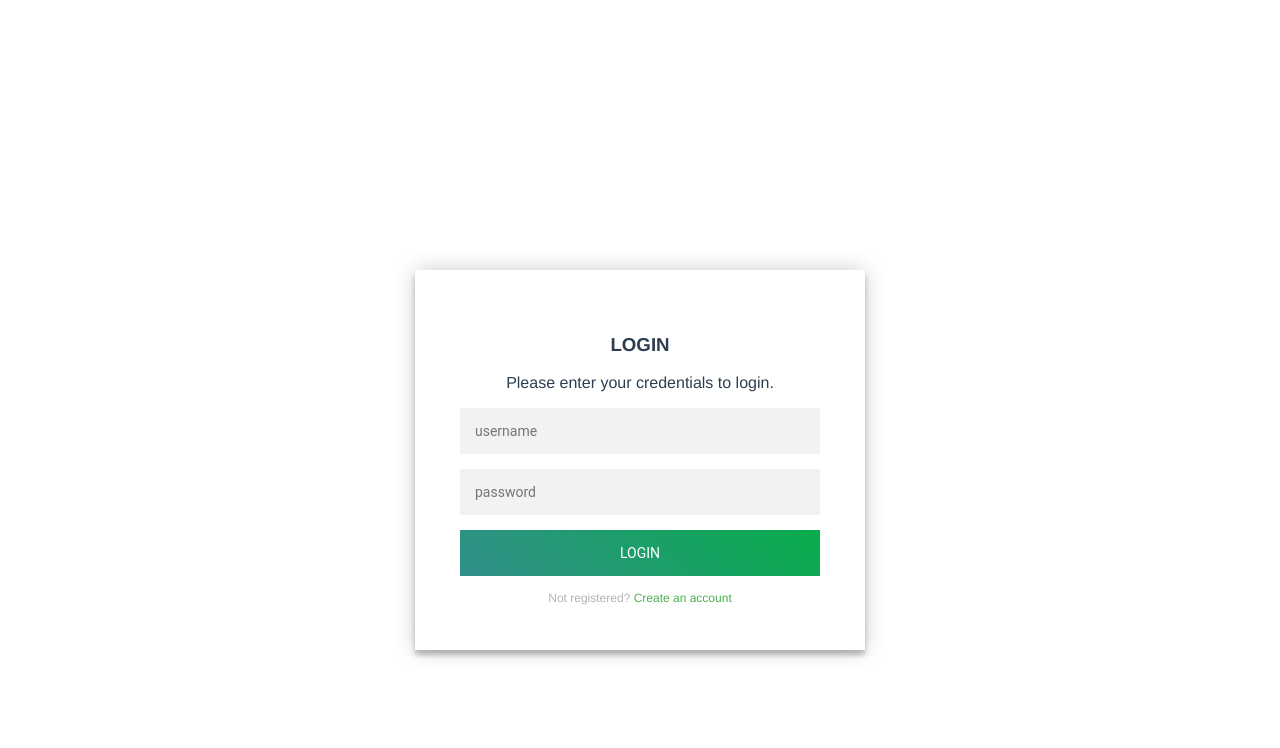
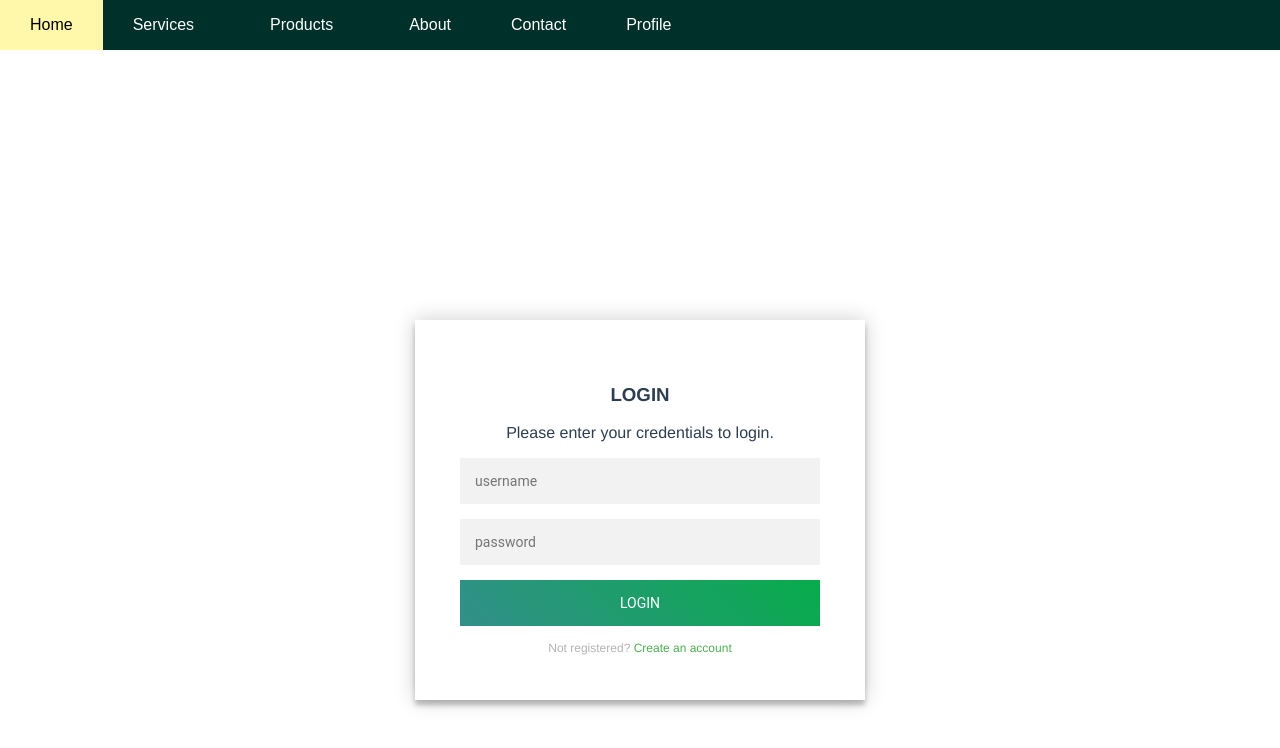
Before and after one commit to mukhtar-dewsolutions/vue-training, a Vue app in the folder login-task/: page / in a window 1280 px wide. Shown: the top 748 px of the page. Built offline with nearby package versions, Linux system fonts and the light colour scheme; the HTML template or start-up script is replaced by a standard one.

Commit message:
navbar added

```diff
--- a/login-task/src/App.vue
+++ b/login-task/src/App.vue
@@ -1,16 +1,25 @@
 <template>
   <div>
+    <NavbarMain />
     <router-view />
   </div>
 </template>
 
 <script>
+import NavbarMain from "./components/NavbarMain.vue";
+
 export default {
   name: "App",
+  components: {
+    NavbarMain,
+  },
 };
 </script>
 
 <style>
+body {
+  margin: 0px;
+}
 #app {
   font-family: Avenir, Helvetica, Arial, sans-serif;
   -webkit-font-smoothing: antialiased;
--- /dev/null
+++ b/login-task/src/components/NavbarMain.vue
@@ -0,0 +1,102 @@
+<template>
+  <div class="navbar">
+    <a href="#home">Home</a>
+    <a href="#services">Services</a>
+    <div class="dropdown">
+      <button class="dropbtn">
+        Products
+        <i class="fa fa-caret-down"></i>
+      </button>
+      <div class="dropdown-content">
+        <a href="#">Link 1</a>
+        <a href="#">Link 2</a>
+        <a href="#">Link 3</a>
+      </div>
+    </div>
+    <a href="#about">About</a>
+    <a href="#contact">Contact</a>
+    <a href="#profile">Profile</a>
+  </div>
+</template>
+
+<script>
+import { defineComponent } from "vue";
+
+export default defineComponent({
+  setup() {
+    return;
+  },
+});
+</script>
+
+<style scoped>
+* {
+  margin: 0px;
+}
+
+.navbar {
+  overflow: hidden;
+  background-color: #00302a;
+  font-family: Arial, Helvetica, sans-serif;
+}
+
+.navbar a {
+  float: left;
+  font-size: 16px;
+  color: white;
+  text-align: center;
+  padding: 16px 30px;
+  text-decoration: none;
+}
+
+.dropdown {
+  float: left;
+  overflow: hidden;
+  text-align: center;
+  padding: 0px 30px;
+}
+
+.dropdown .dropbtn {
+  font-size: 16px;
+  border: none;
+  outline: none;
+  color: white;
+  padding: 16px 16px;
+  background-color: inherit;
+  font-family: inherit;
+  margin: 0;
+}
+
+.navbar a:hover,
+.dropdown:hover .dropbtn {
+  background-color: #fff8ab;
+  color: black;
+}
+
+.dropdown-content {
+  display: none;
+  position: absolute;
+  background-color: #f9f9f9;
+  box-shadow: 0px 8px 16px 0px rgba(0, 0, 0, 0.2);
+  z-index: 1;
+  border-radius: 0px 0px 5px 5px;
+}
+
+.dropdown-content a {
+  float: none;
+  color: black;
+  padding: 12px 16px;
+  font-size: 14px;
+  text-decoration: none;
+  display: block;
+  text-align: left;
+}
+
+.dropdown-content a:hover {
+  background-color: #fffde3;
+}
+
+.dropdown:hover .dropdown-content {
+  display: block;
+}
+</style>
```
